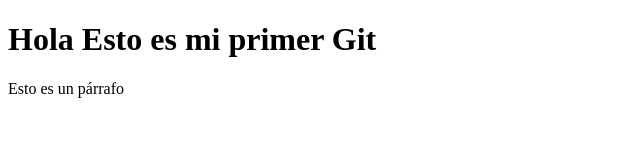
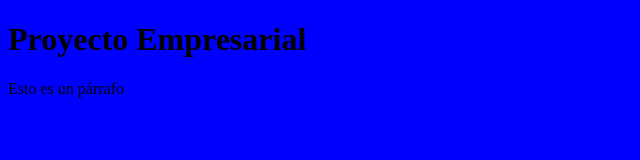
Before and after one commit to roxanatera/Primer-Proyecto-GIT, a plain HTML site: page index.html in a window 1280 px wide. Shown: the whole page, without its empty margins (0-640 px from the left). Drawn offline with Linux system fonts and the light colour scheme.

Commit message:
agregado parrafo, color de fondo y tamaño de fuente

```diff
--- /dev/null
+++ b/css/style.css
@@ -0,0 +1,3 @@
+body{
+    background-color: blue;
+}
--- a/index.html
+++ b/index.html
@@ -5,9 +5,10 @@
     <meta http-equiv="X-UA-Compatible" content="IE=edge">
     <meta name="viewport" content="width=device-width, initial-scale=1.0">
     <title>Document</title>
+    <link rel="stylesheet" href="css/style.css">
 </head>
 <body>
-    <h1>Hola Esto es mi primer Git</h1>
+    <h1>Proyecto Empresarial</h1>
     <p>Esto es un p&aacute;rrafo</p>
 </body>
 </html>
```
Also changed, not shown: javaScript/js.js (added).
